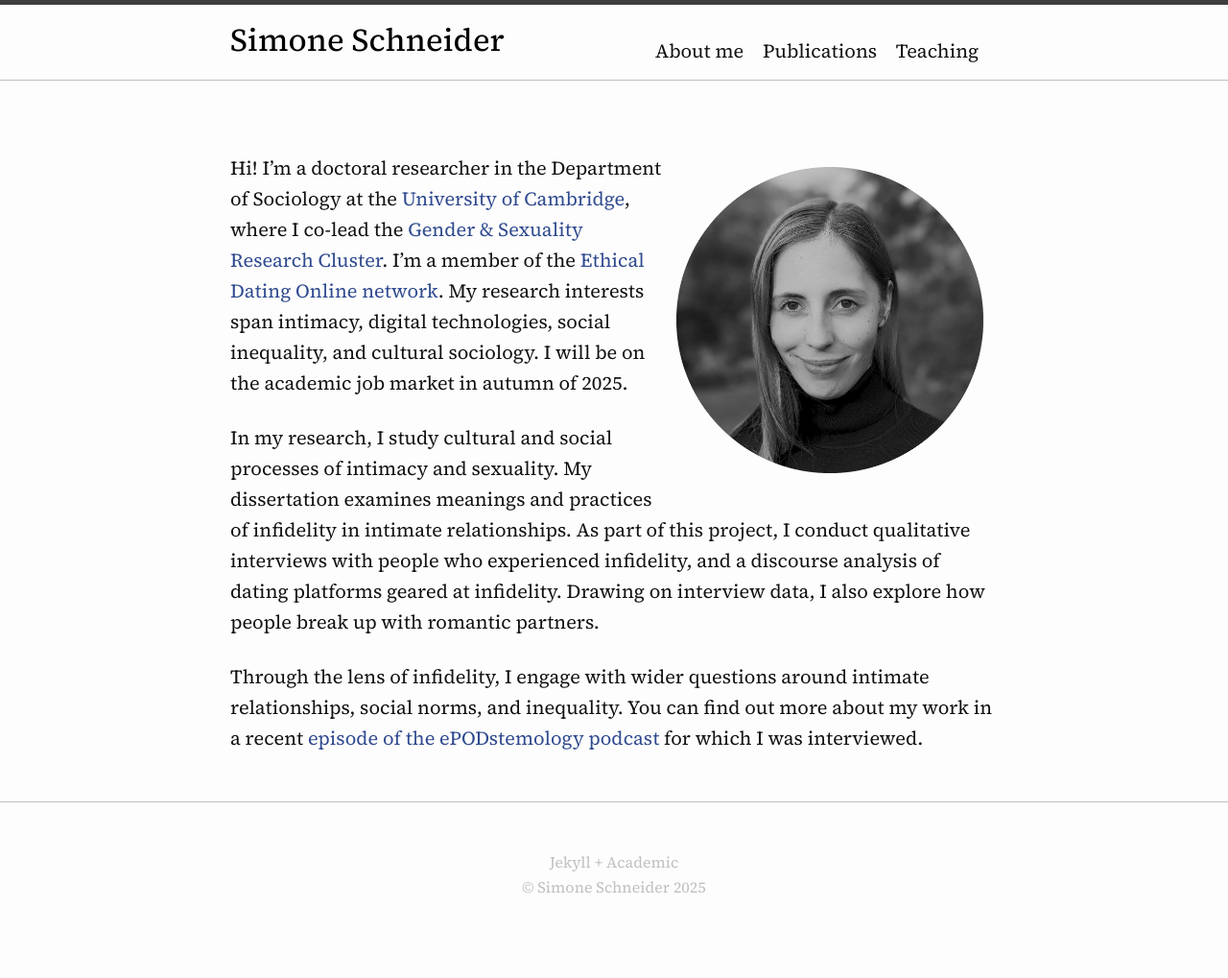
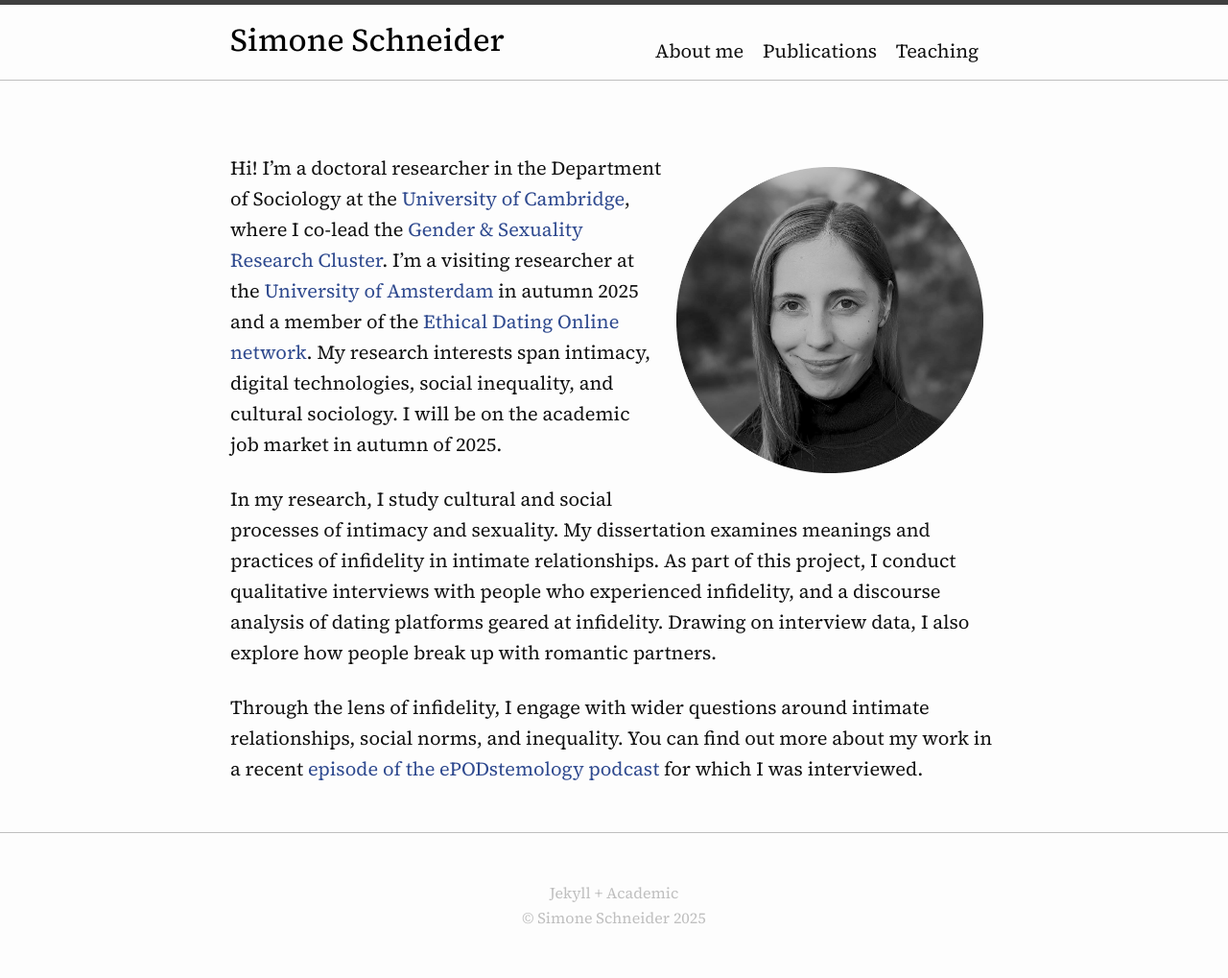
Before and after one commit to simone-schneider/simone-schneider.github.io, a Jekyll site: the page built from index.md, in a window 1280 px wide. Shown: the whole page at 96% size. Built offline with Jekyll 4.4.1, drawn with Linux system fonts in a browser that asks for light colours; before the commit the page ends 987 px from its top, so only the background shows below that.

Commit message:
Update index.md

```diff
--- a/index.md
+++ b/index.md
@@ -6,7 +6,7 @@ layout: page
 
 ![Simone Schneider](Schneider_photo_bw.png){:style="float:right; margin:15px; width: 40%;"}
 
-Hi! I'm a doctoral researcher in the Department of Sociology at the [University of Cambridge](https://research.sociology.cam.ac.uk/profile/simone-schneider-2022), where I co-lead the [Gender & Sexuality Research Cluster](https://research.sociology.cam.ac.uk/gender-sexuality-research-cluster). I'm a member of the [Ethical Dating Online network](https://www.ethicaldatingonline.com). My research interests span intimacy, digital technologies, social inequality, and cultural sociology. I will be on the academic job market in autumn of 2025.
+Hi! I'm a doctoral researcher in the Department of Sociology at the [University of Cambridge](https://research.sociology.cam.ac.uk/profile/simone-schneider-2022), where I co-lead the [Gender & Sexuality Research Cluster](https://research.sociology.cam.ac.uk/gender-sexuality-research-cluster). I'm a visiting researcher at the [University of Amsterdam](https://aissr.uva.nl/profile/s/c/s.schneider/s.schneider.html?origin=Jcm2DP8%2FS%2F2DxYa1ftmpJw#Profile) in autumn 2025 and a member of the [Ethical Dating Online network](https://www.ethicaldatingonline.com). My research interests span intimacy, digital technologies, social inequality, and cultural sociology. I will be on the academic job market in autumn of 2025.
 
 In my research, I study cultural and social processes of intimacy and sexuality. My dissertation examines meanings and practices of infidelity in intimate relationships. As part of this project, I conduct qualitative interviews with people who experienced infidelity, and a discourse analysis of dating platforms geared at infidelity. Drawing on interview data, I also explore how people break up with romantic partners.
 
```
